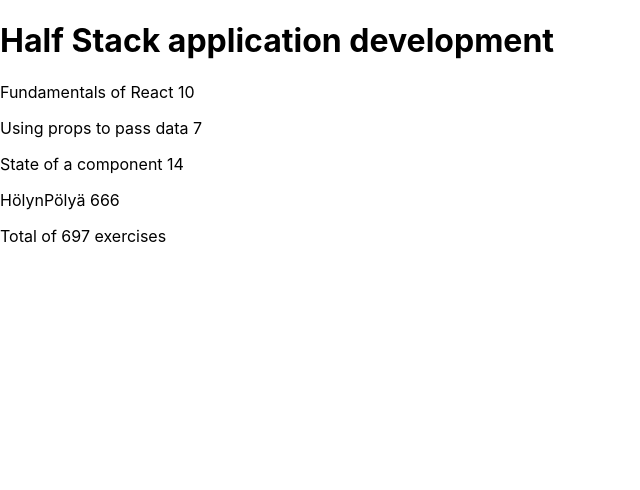
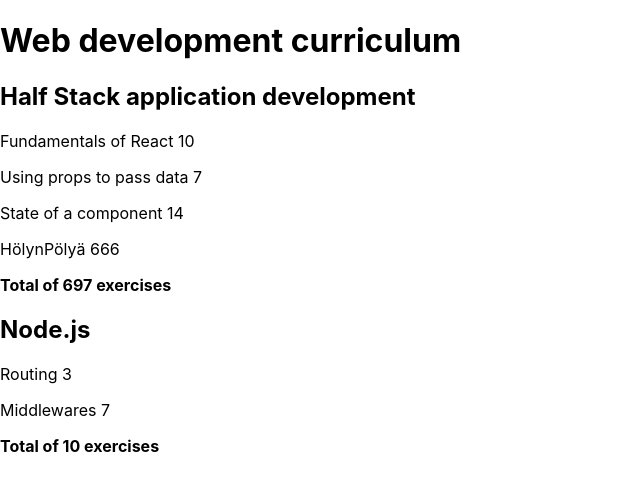
Before and after one commit to katya450/FullStackMooc2020_2, a React (Create React App) app: page / in a window 1280 px wide. Shown: the top 490 px of the page, without its empty margins (0-640 px from the left). Built offline with nearby package versions, Linux system fonts and the light colour scheme.

Commit message:
2.4 & 2.5

```diff
--- a/src/App.js
+++ b/src/App.js
@@ -1,41 +1,61 @@
-import React from 'react';
-import './App.css';
-import Course from './Course.js';
+import React from "react";
+import "./App.css";
+import Course from "./Course.js";
 
 const App = () => {
-  const course = {
-    name: 'Half Stack application development',
+  const courses = [
+    {
+      name: "Half Stack application development",
       id: 1,
       parts: [
         {
-        name: 'Fundamentals of React',
+          name: "Fundamentals of React",
           exercises: 10,
           id: 1
         },
         {
-        name: 'Using props to pass data',
+          name: "Using props to pass data",
           exercises: 7,
           id: 2
         },
         {
-        name: 'State of a component',
+          name: "State of a component",
           exercises: 14,
           id: 3
         },
         {
-        name: 'HölynPölyä',
+          name: "HölynPölyä",
           exercises: 666,
           id: 4
         }
       ]
+    },
+    {
+      name: "Node.js",
+      id: 2,
+      parts: [
+        {
+          name: "Routing",
+          exercises: 3,
+          id: 1
+        },
+        {
+          name: "Middlewares",
+          exercises: 7,
+          id: 2
         }
+      ]
+    }
+  ];
 
   return (
     <div>
-      <Course course={course} />
+      <h1>Web development curriculum</h1>
+      {courses.map((course, i) => (
+        <Course key={i} course={course} />
+      ))}
     </div>
-  )
-}
+  );
+};
 
 export default App;
-//ReactDOM.render(<App />, document.getElementById("root"));
--- a/src/Course.js
+++ b/src/Course.js
@@ -2,7 +2,10 @@
 import Part from "./Part.js";
 
 const Course = ({ course }) => {
-  const Header = () => <h1>{course.name}</h1>;
+
+  const Header = () => {
+    return <h2>{course.name}</h2>; //ASK THIS WTF
+  };
 
   const Content = () => {
     return (
@@ -17,14 +20,18 @@
   const Total = () => {
     return (
       <p>
-        Total of {course.parts.reduce((acc, {exercises}) => acc + exercises, 0)} exercises
+        <b>
+          Total of{" "}
+          {course.parts.reduce((acc, { exercises }) => acc + exercises, 0)}{" "}
+          exercises
+        </b>
       </p>
     );
   };
 
   return (
     <div>
-      <Header course={course} />
+      <Header />
       <Content />
       <Total />
     </div>
```
Also changed, not shown: src/Part.js (+6 -2 lines). Lines whose indentation alone changed are shown as unchanged.
